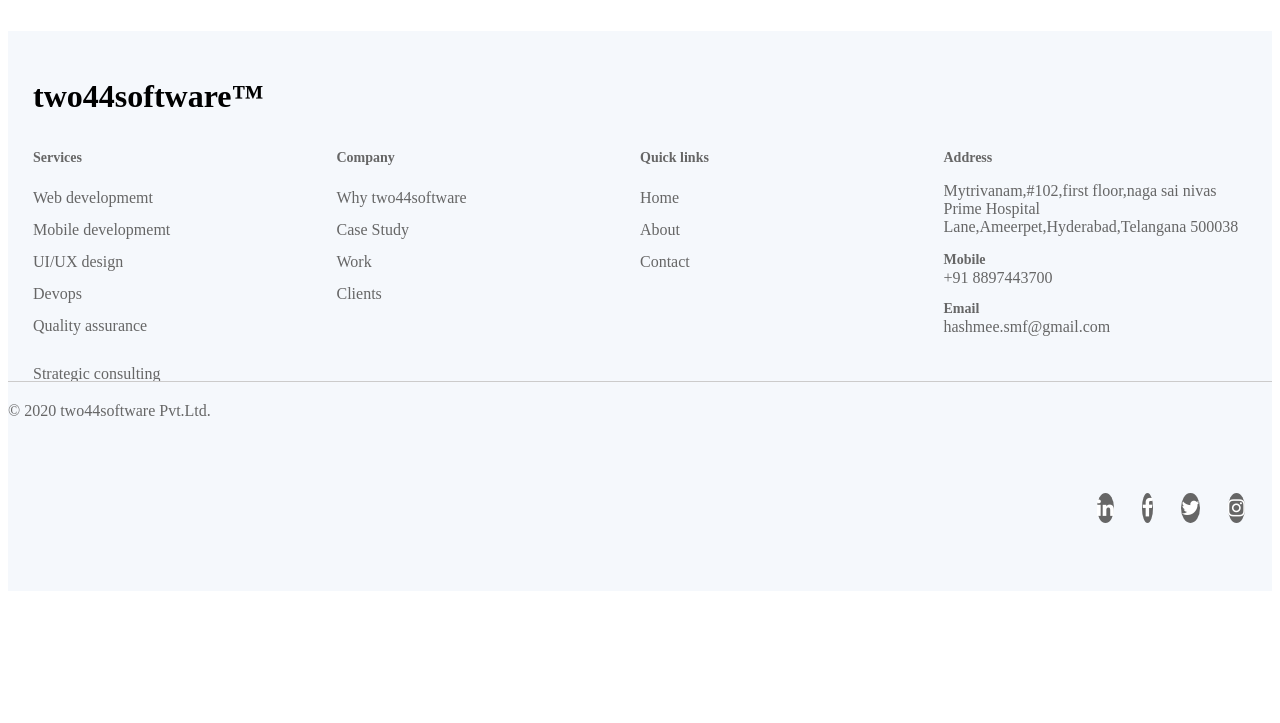
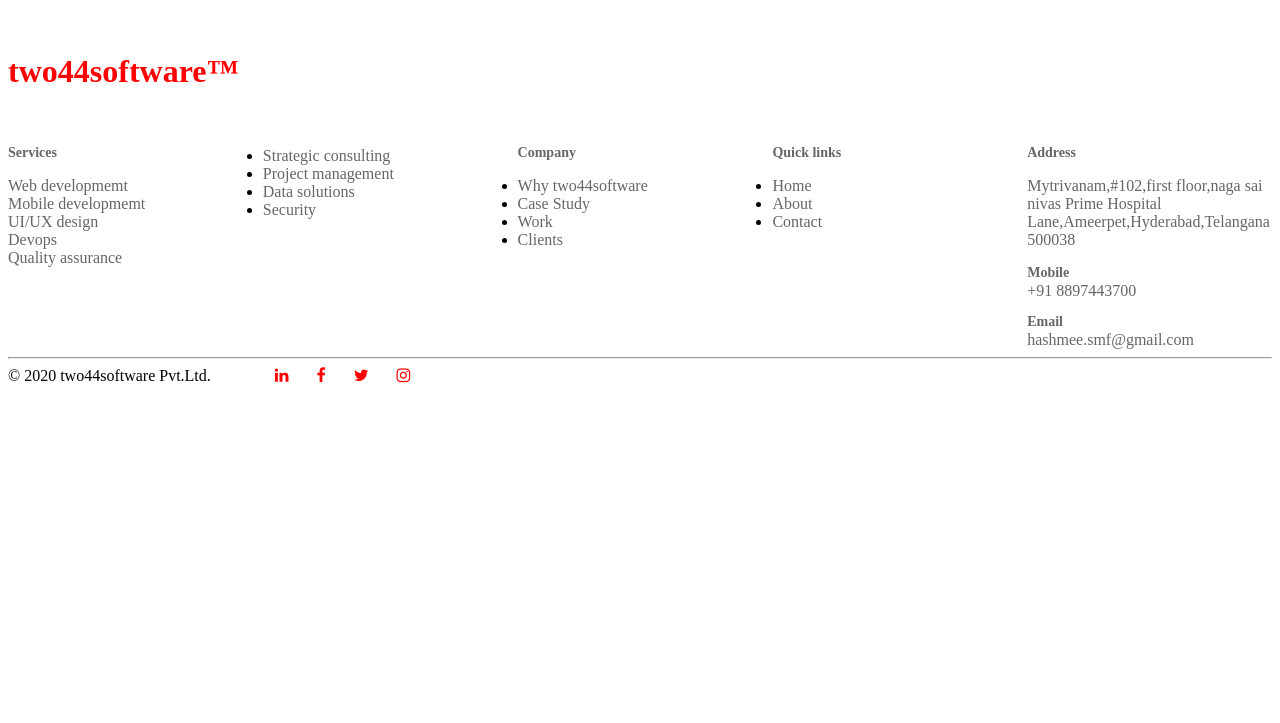
Before and after one commit to mohammedhashmi/html_css_mockups, a plain HTML site: page index.html in a window 1280 px wide. Shown: the part 1590-2313 px from the top of the page. After the commit the page ends 2057 px from the top, so only its background shows below. Drawn offline with Linux system fonts and the light colour scheme.

Commit message:
rectified footer and done the bare bones setup

```diff
--- a/index.html
+++ b/index.html
@@ -16,6 +16,77 @@
 
   <!-- footer -->
   <footer>
+    <div class="wrapper">
+      <h1 class="logo-text"><span>two44software</span>&trade;</h1>
+    </div>
+    <div class="wrapper">
+      <div class="one">
+        <p class="color">Services</p>
+        <ul class="gap">
+          <li><a href="#">Web developmemt</a></li>
+          <li><a href="#">Mobile developmemt</a></li>
+          <li><a href="#">UI/UX design</a></li>
+          <li><a href="#">Devops</a></li>
+          <li><a href="#">Quality assurance</a></li>
+        </ul>
+      </div>
+
+      <div class="two">
+        <ul class="position">
+          <li><a href="#">Strategic consulting</a></li>
+          <li><a href="#">Project management</a></li>
+          <li><a href="#">Data solutions</a></li>
+          <li><a href="#">Security</a></li>
+        </ul>
+      </div>
+
+      <div class="three">
+        <p class="color">Company</p>
+
+            <ul class="gap">
+              <li><a href="#">Why two44software</a></li>
+              <li><a href="#">Case Study</a></li>
+              <li><a href="#">Work</a></li>
+              <li><a href="#">Clients</a></li>
+            </ul>
+      </div>
+
+      <div class="four">
+        <p class="color">Quick links</p>
+
+            <ul class="gap">
+              <li><a href="#">Home</a></li>
+              <li><a href="#">About</a></li>
+              <li><a href="#">Contact</a></li>
+            </ul>
+      </div>
+
+      <div class="five">
+        <p class="color">Address</p>
+            <p class="textcolor">Mytrivanam,#102,first floor,naga sai nivas Prime Hospital Lane,Ameerpet,Hyderabad,Telangana 500038</p>
+            <p class="margin">Mobile</p>
+            <a href="#">+91 8897443700</a>
+            <p class="margin">Email</p>
+            <a href="#">hashmee.smf@gmail.com</a>
+      </div>
+    </div>
+    <hr>
+    <div class="wrapper">
+      <div class='one'>
+        &copy; 2020 two44software Pvt.Ltd.
+      </div>
+      <div class='two'>
+        <div>
+          <a href="#" class="icon" style="color: red"><i class="fa fa-linkedin"></i></a>
+          <a href="#" class="icon" style="color: red"><i class="fa fa-facebook"></i></a>
+          <a href="#" class="icon" style="color: red"><i class="fa fa-twitter"></i></a>
+          <a href="#" class="icon" style="color: red"><i class="fa fa-instagram"></i></a>
+        </div>
+      </div>
+    </div>
+    </footer>
+
+  <!-- <footer>
   <div class="footer">
     <div class="footer-content">
       <div class="footer-section services">
@@ -84,6 +155,6 @@
       </div>
     </div>
   </div>
-</footer>
+</footer> -->
 </body>
 </html>
--- a/style.css
+++ b/style.css
@@ -125,3 +125,10 @@ a:hover{
   padding-top: 20px;
   border-top: 1px solid #cccbcb;
 }
+
+.wrapper {
+  display: grid;
+  grid-template-columns: repeat(5, 1fr);
+  grid-gap: 10px;
+  grid-auto-rows: minmax(100px, auto);
+}
```
